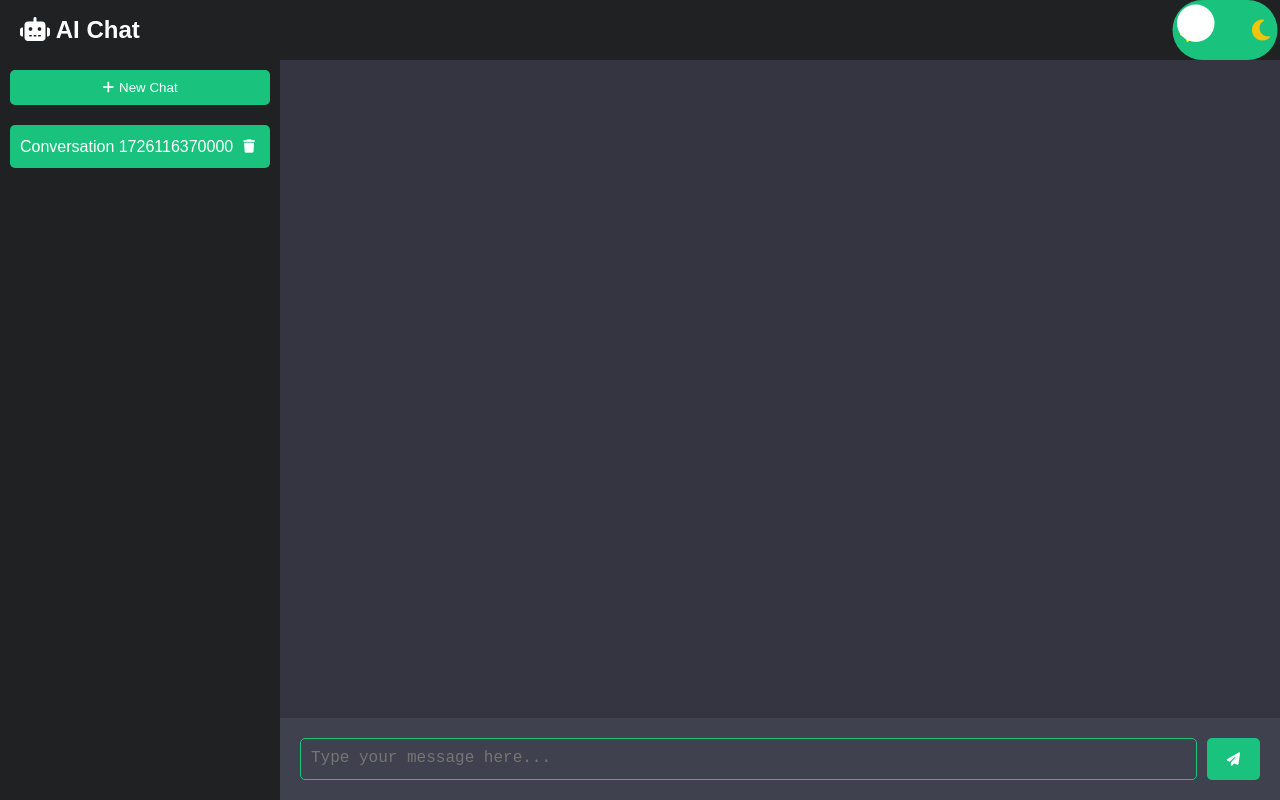
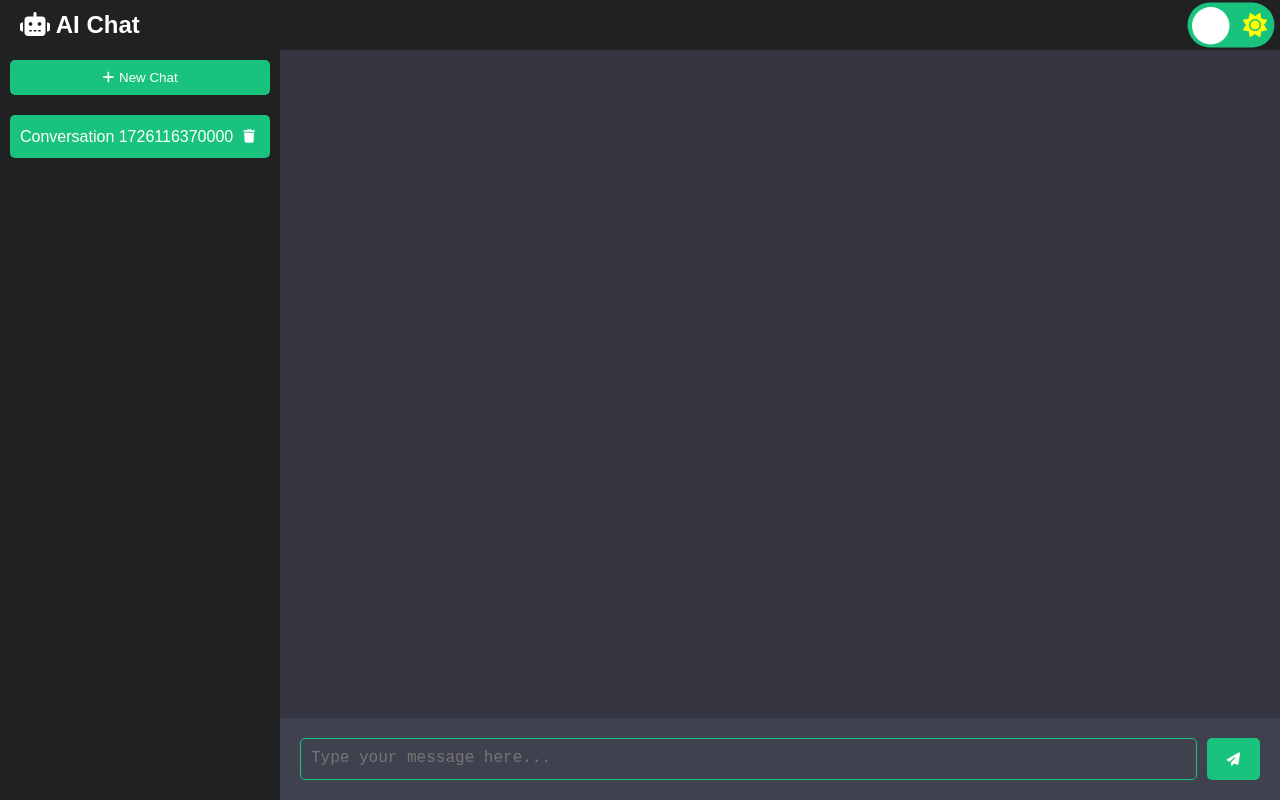
Before and after one commit to Surya-KF/CONVERSAI, a plain HTML site: page index.html in a window 1280 px wide. Drawn offline with Linux system fonts and the light colour scheme.

Commit message:
Fixed the height and width of toogle button.

```diff
--- a/index.html
+++ b/index.html
@@ -16,8 +16,9 @@
             <div class="theme-toggle">
                 <input type="checkbox" id="theme-toggle-checkbox">
                 <label for="theme-toggle-checkbox" class="theme-toggle-label">
+                    <i class="fas fa-moon"></i>
                     <i class="fas fa-sun"></i>
-                    <i class="fas fa-moon"></i>
+
                 </label>
             </div>
         </header>
--- a/styles.css
+++ b/styles.css
@@ -51,8 +51,8 @@
 }
 
 .theme-toggle-label {
-    width: 60px;
-    height: 30px;
+    width: 3rem;
+    height: 1.25rem;
     background-color: var(--primary-color);
     display: flex;
     border-radius: 50px;
@@ -69,7 +69,7 @@
 }
 
 .theme-toggle-label .fa-moon {
-    color: #f1c40f;
+    color: whitesmoke;
 }
 
 .theme-toggle-label::after {
```
